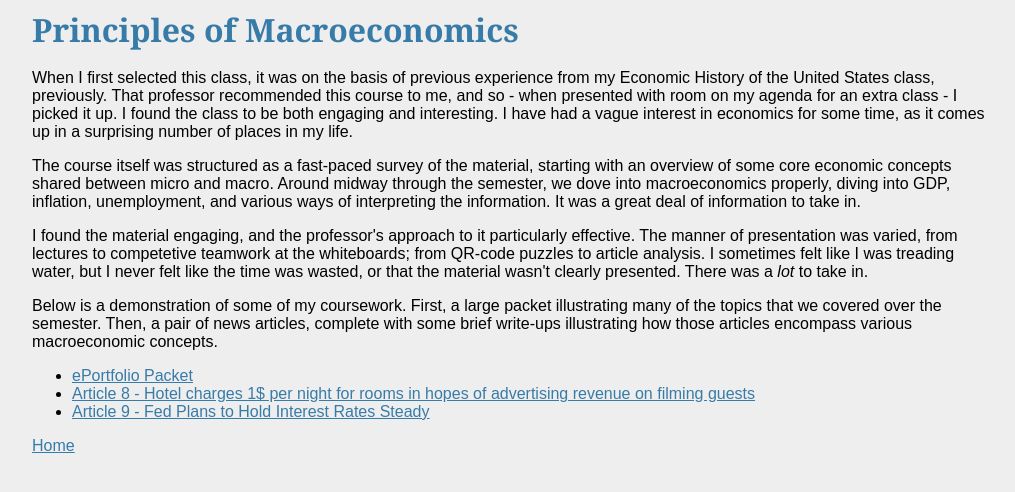
After one commit to imajunryou/blinkwink, a Flask app: page /macroecon in a window 1280 px wide. The commit adds this page. Shown: the top 492 px of the page, without its empty margins (128-1143 px from the left). Run offline with Flask 2, Linux system fonts and the light colour scheme.

Commit message:
Added Macroeconomics ePortfolio work, including three example assignments and a reflection.

```diff
--- a/blinkwink/main/views.py
+++ b/blinkwink/main/views.py
@@ -127,3 +127,7 @@ def strength():
 @main.route("philosophy")
 def philosophy():
     return render_template("philosophy.html")
+
+@main.route("macroecon")
+def macroecon():
+    return render_template("macroecon_project.html")
--- a/blinkwink/templates/index.html
+++ b/blinkwink/templates/index.html
@@ -15,6 +15,7 @@
       <li><a href={{ url_for('main.english_2') }}>Intermediate Writing - Report Paper</a></li>
       <li><a href={{ url_for('main.stats') }}>Statistics for Applied Science - Research Project</a></li>
       <li><a href={{ url_for('main.anthropology') }}>Human Origins - Reflections on Evolution</a></li>
+      <li><a href={{ url_for('main.macroecon') }}>Principles of Macroeconomics - Reflections and Coursework Examples</a></li>
     </ul>
 
     <h2>Offsite Links</h2>
--- /dev/null
+++ b/blinkwink/templates/macroecon_project.html
@@ -0,0 +1,24 @@
+{% extends "_base.html" %}
+{% block content %}
+    <h1>Principles of Macroeconomics</h1>
+
+    <div>
+      <p>When I first selected this class, it was on the basis of previous experience from my Economic History of the United States class, previously.  That professor recommended this course to me, and so - when presented with room on my agenda for an extra class - I picked it up.  I found the class to be both engaging and interesting.  I have had a vague interest in economics for some time, as it comes up in a surprising number of places in my life.</p>
+      <p>The course itself was structured as a fast-paced survey of the material, starting with an overview of some core economic concepts shared between micro and macro.  Around midway through the semester, we dove into macroeconomics properly, diving into GDP, inflation, unemployment, and various ways of interpreting the information.  It was a great deal of information to take in.</p>
+      <p>I found the material engaging, and the professor's approach to it particularly effective.  The manner of presentation was varied, from lectures to competetive teamwork at the whiteboards; from QR-code puzzles to article analysis.  I sometimes felt like I was treading water, but I never felt like the time was wasted, or that the material wasn't clearly presented.  There was a <i>lot</i> to take in.</p>
+      <p>Below is a demonstration of some of my coursework.  First, a large packet illustrating many of the topics that we covered over the semester.  Then, a pair of news articles, complete with some brief write-ups illustrating how those articles encompass various macroeconomic concepts.</p>
+    </div>
+    <div>
+      <ul>
+        <li>
+          <a href="{{ url_for('static', filename='docs/macro_eportfolio.pdf') }}">ePortfolio Packet</a>
+        </li>
+        <li>
+          <a href="{{ url_for('static', filename='docs/macroecon/article_8.pdf') }}">Article 8 - Hotel charges 1$ per night for rooms in hopes of advertising revenue on filming guests</a>
+        </li>
+        <li>
+          <a href="{{ url_for('static', filename='docs/macroecon/article_9.pdf') }}">Article 9 - Fed Plans to Hold Interest Rates Steady</a>
+        </li>
+      </ul>
+    </div>
+{% endblock %}
```
Also changed, not shown: 3 other files.
